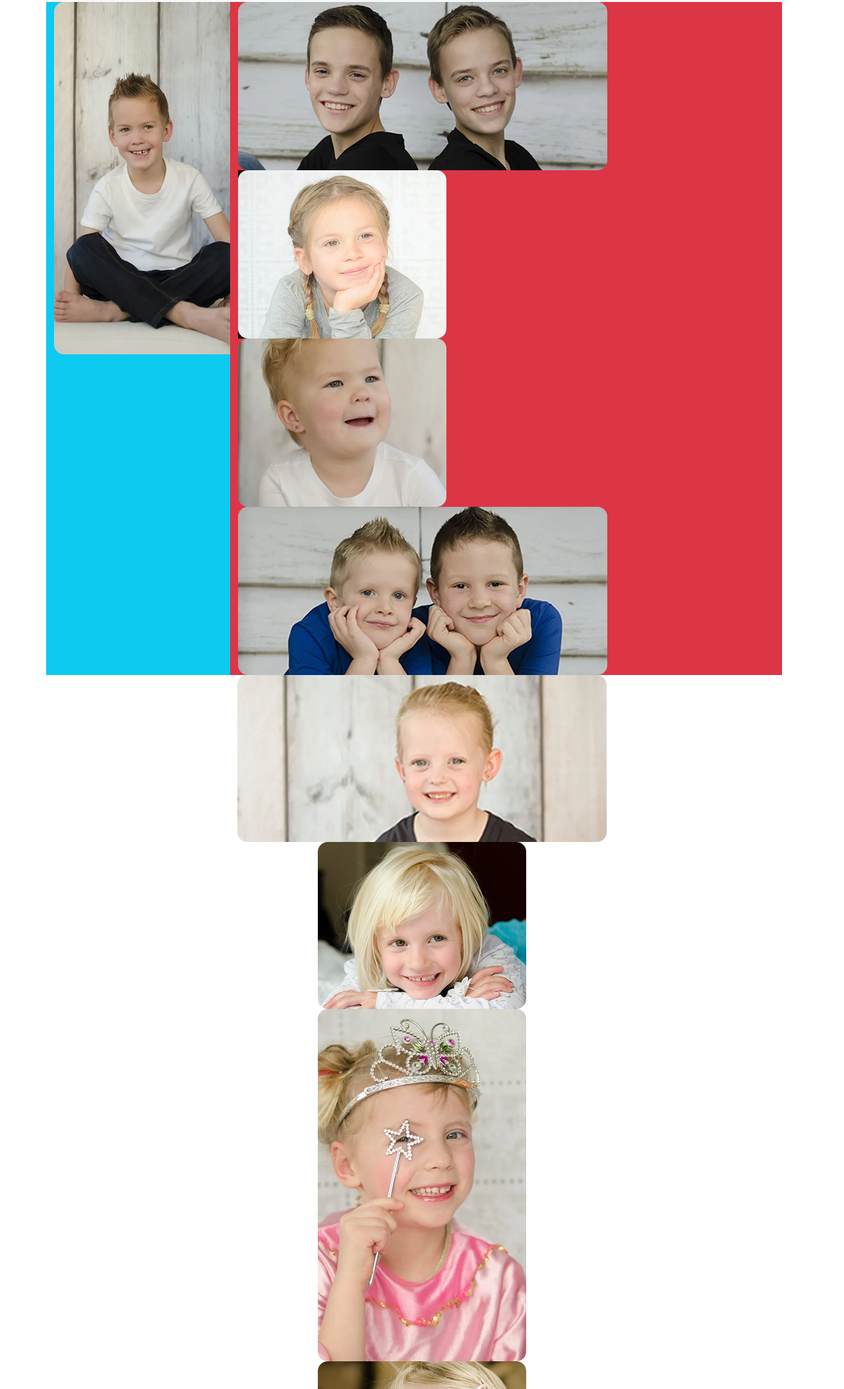
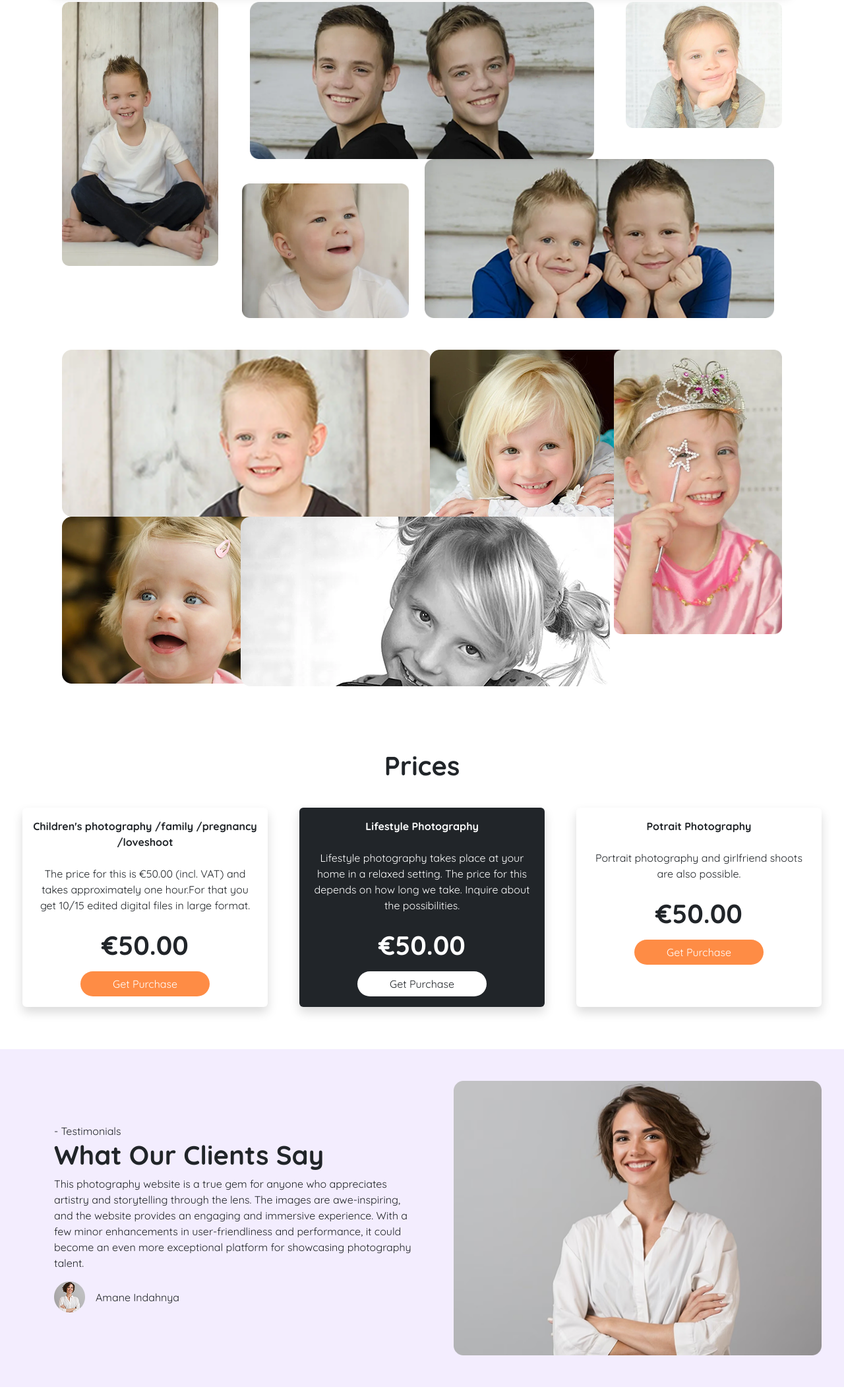
Before and after one commit to mahedihasan05/Bootstrap-Assignment, a plain HTML site: page index.html in a window 1280 px wide. Shown: the part 1304-3409 px from the top of the page at 66% size. Drawn offline with nearby package versions, Linux system fonts and the light colour scheme.

Commit message:
testimonial done

```diff
--- a/index.html
+++ b/index.html
@@ -9,6 +9,9 @@
     <link href="https://fonts.googleapis.com/css2?family=Quicksand:wght@300..700&display=swap" rel="stylesheet">
     <title>Bootstrap Assignment</title>
     <style>
+        *{
+            box-sizing: border-box;
+        }
         body{
             font-family: "Quicksand", sans-serif;
         }
@@ -96,7 +99,7 @@
 
     </section>
     <!-- Portfolio Section -->
-    <section class="portfolio container-fluid py-5">
+    <section class="container-fluid py-5">
 
         <div class="portfolio__content container text-center">
             <h1 class="font-weight-bolder">Our <span style="color: #8A47F6;">Portfolio</span></h1>
@@ -109,47 +112,60 @@
             </div>
 
             <!-- portfolio gallery -->
-            <div class="row col-12">
-                <div class="col-3 bg-info">
-                    <img src="images/Rectangle 11 (1).png" alt="Image" class="_portfolio_grid_img">
-                </div>
-                <div class="col-9 bg-danger">
-                    <div class="col-4">
-                        <img src="images/Rectangle 12.png" alt="Image" class="_portfolio_grid_img">
+            <div class="container d-flex flex-column gap-5">
+                <div class="row gx-5">
+                    <div class="col-3">
+                        <img class="img-fluid" src="images/Rectangle 11 (1).png" alt="Image">
                     </div>
-                    <div class="col-4 bg-black">
-                        <img src="images/Rectangle 13 (3).png" alt="Image" class="_portfolio_grid_img">
-                    </div>
-                    <div class="col-3">
-                        <img src="images/Rectangle 14.png" alt="Image" class="_portfolio_grid_img">
-                    </div>
-                    <div class="col-2">
-                        <img src="images/Rectangle 15.png" alt="Image" class="_portfolio_grid_img">
+                    <div class="col-9 d-flex gx-5">
+                        <div class="row gx-5">
+                            <div class="col-8">
+                                <img class="img-fluid" src="images/Rectangle 12.png" alt="Image">
+                            </div>
+                            <div class="col-4">
+                                <img class="img-fluid" src="images/Rectangle 13 (3).png" alt="Image">
+                            </div>
+                            <div class="row align-items-end">
+                                <div class="col-4">
+                                    <img class="img-fluid" src="images/Rectangle 14.png" alt="Image">
+                                </div>
+                                <div class="col-8">
+                                    <img class="img-fluid" src="images/Rectangle 15.png" alt="Image">
+                                </div>
+                            </div>
+                        </div>
+
                     </div>
                 </div>
-            </div>
-            <div class="row">
-                <div class="column horizontal">
-                    <img src="images/Rectangle 17.png" alt="Image" class="_portfolio_grid_img">
-                </div>
-                <div class="column">
-                    <img src="images/Rectangle 16.png" alt="Image" class="_portfolio_grid_img">
-                </div>
-                <div class="column vertical">
-                    <img src="images/Rectangle 18.png" alt="Image" class="_portfolio_grid_img">
-                </div>
-                <div class="column">
-                    <img src="images/Rectangle 19.png" alt="Image" class="_portfolio_grid_img">
-                </div>
-                <div class="column horizontal">
-                    <img src="images/Rectangle 20.png" alt="Image" class="_portfolio_grid_img">
+                <div class="row">
+                    <div class="col-9">
+                        <div class="row">
+                            <div class="col-8">
+                                <img src="images/Rectangle 17.png" alt="Image">
+                            </div>
+                            <div class="col-4">
+                                <img src="images/Rectangle 16.png" alt="Image">
+                            </div>
+                            <div class="row text-end">
+                                <div class="col-4">
+                                    <img src="images/Rectangle 19.png" alt="Image">
+                                </div>
+                                <div class="col-8">
+                                    <img src="images/Rectangle 20.png" alt="Image">
+                                </div>
+                            </div>
+                        </div>
+
+                    </div>
+
+                        <div class="col-3">
+                            <img class="img-fluid" src="images/Rectangle 18.png" alt="Image">
+                        </div>
                 </div>
             </div>
-        </div>
-
     </section>
     <!-- Pricing Section -->
-    <section class="price container-fluid">
+    <section class="container-fluid py-5">
         <div class="price__content container text-center">
             <h1 class="fw-bolder mb-4">Prices</h1>
 
@@ -186,6 +202,39 @@
                 </div>
             </div>
         </div>
+    </section>
+    <!-- Testimonial Section -->
+    <section class="container-fluid py-5" style="background-color:#f3edfe;">
+
+        <div class="about_us_content container">
+            <div class="d-flex flex-column justify-content-start gap-5 flex-md-row align-items-md-center justify-content-md-between g-md-3">
+                <div class="about_text col-12 col-md-6">
+                    <span>- Testimonials</span>
+                    <h1 class="fw-bolder">What Our Clients Say</h1>
+                    <p>
+                        This photography website is a true gem for anyone who appreciates artistry and storytelling through the lens. The images are awe-inspiring, and the website provides an engaging and immersive experience. With a few minor enhancements in user-friendliness and performance, it could become an even more exceptional platform for showcasing photography talent.
+                    </p>
+
+                    <!-- about_client -->
+                    <div class="about__client d-flex flex-wrap align-items-center gap-4">
+                        <div class="client_name d-flex align-items-center gap-3 rounded-pill">
+                            <img src="images/Ellipse 1.png" alt="Name" class="client_img">
+                            <span>Amane Indahnya</span>
+                        </div>
+
+                        <div class="slider_arrow d-flex align-items-center gap-2">
+                            <span><i class="ri-arrow-left-line"></i></span>
+                            <span><i class="ri-arrow-right-line"></i></span>
+                        </div>
+                    </div>
+
+                </div>
+                <div class="about_grid col-12 col-md-6">
+                    <img src="images/Rectangle 24.png" alt="About" class="about_grid_img img-fluid">
+                </div>
+            </div>
+        </div>
+
     </section>
 
 
```
